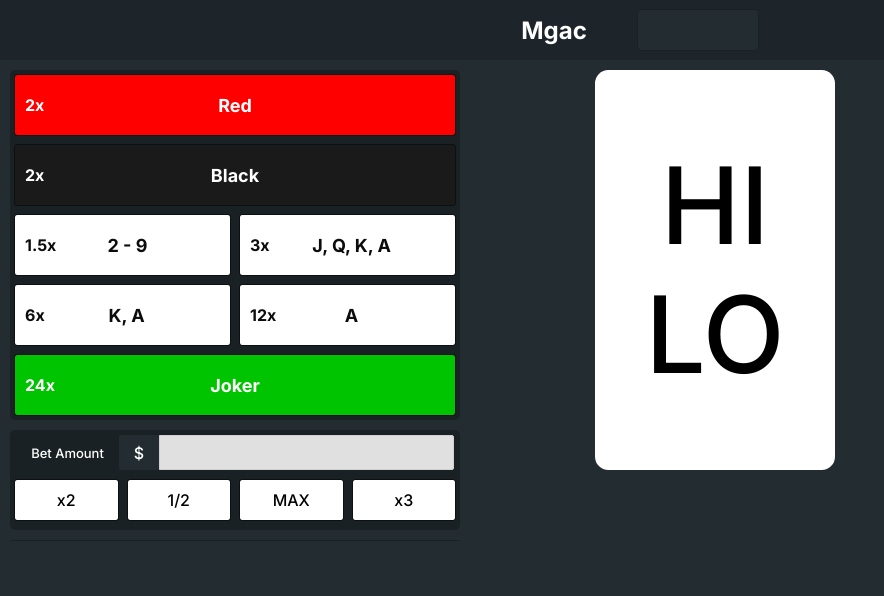
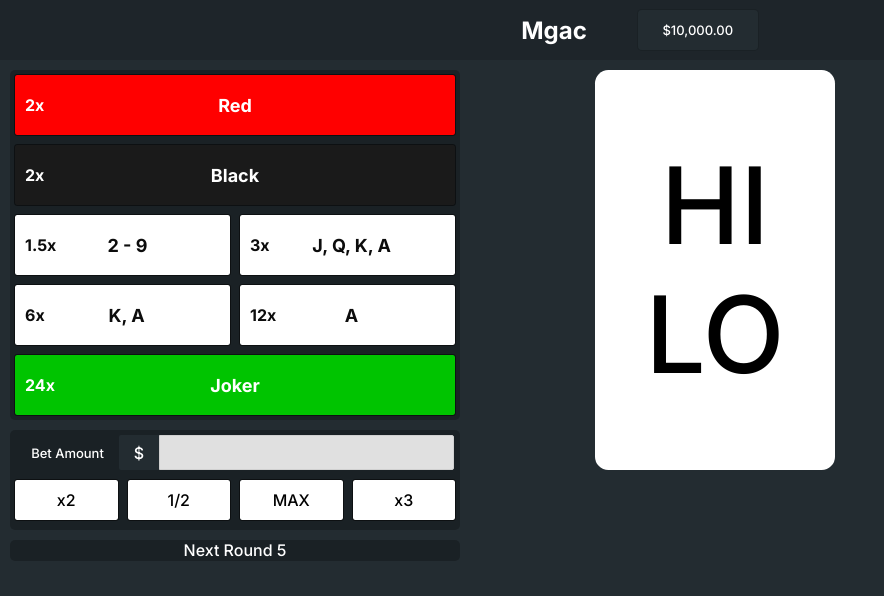
Before and after one commit to JBouchier/mgac, a plain HTML site: page index.html in a window 1280 px wide. Shown: the whole page, without its empty margins (0-884 px from the left). Drawn offline with Linux system fonts and the light colour scheme; the site is published under a folder, as on GitHub Pages, so addresses that start at the root find nothing.

Commit message:
Fixed resource References

```diff
--- a/index.html
+++ b/index.html
@@ -5,7 +5,7 @@
     <meta http-equiv="X-UA-Compatible" content="IE=edge">
     <meta name="viewport" content="width=device-width, initial-scale=1.0">
     <title>MGac Casino</title>
-    <link rel="stylesheet" href="styles.css">
+    <link rel="stylesheet" href="./styles.css">
 </head>
 <body>
   <header class="flex">
@@ -170,11 +170,10 @@
     <div>
       <div class="overlay">
         <div id="history-display-inner">
-
         </div>
       </div>
     </div>
   </div>
 </body>
-<script src="/logic.js"></script>
+<script src="./logic.js"></script>
 </html>
```
